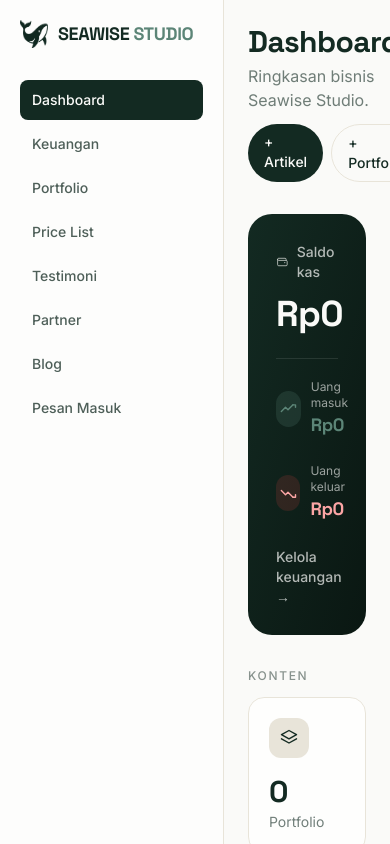
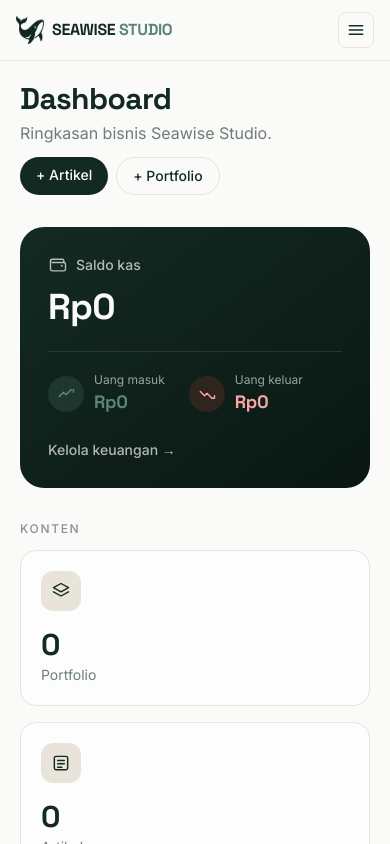
Before and after one commit to seawisecc/Seawise, a Next.js app: page /en/admin in a window 390 px wide. Shown: the top 844 px of the page. Built offline with nearby package versions, Linux system fonts and the light colour scheme; no server answers; the database is empty.

Commit message:
Admin responsif mobile

```diff
--- a/components/admin/AdminShell.tsx
+++ b/components/admin/AdminShell.tsx
@@ -2,7 +2,7 @@
 
 import Link from "next/link";
 import { usePathname, useRouter } from "next/navigation";
-import type { ReactNode } from "react";
+import { useState, type ReactNode } from "react";
 import { createClient } from "@/lib/supabase/client";
 import Logo from "@/components/Logo";
 import Wordmark from "@/components/Wordmark";
@@ -28,6 +28,7 @@ export default function AdminShell({
   const pathname = usePathname() || "";
   const router = useRouter();
   const base = `/${lang}/admin`;
+  const [open, setOpen] = useState(false);
 
   async function signOut() {
     const supabase = createClient();
@@ -36,10 +37,13 @@ export default function AdminShell({
     router.refresh();
   }
 
-  return (
-    <div className="flex min-h-screen bg-off-white">
-      <aside className="flex w-56 shrink-0 flex-col border-r border-warm-neutral bg-white/60 p-5">
-        <Link href={base} className="mb-8 flex items-center gap-2.5 text-forest-dark">
+  const nav = (
+    <>
+      <Link
+        href={base}
+        onClick={() => setOpen(false)}
+        className="mb-8 flex items-center gap-2.5 text-forest-dark"
+      >
         <Logo className="h-7 w-7" colorClass="text-forest-dark" />
         <Wordmark className="text-lg" />
       </Link>
@@ -47,13 +51,12 @@ export default function AdminShell({
       <nav className="flex flex-1 flex-col gap-1">
         {sections.map((s) => {
           const href = s.slug ? `${base}/${s.slug}` : base;
-            const active = s.slug
-              ? pathname.startsWith(href)
-              : pathname === base;
+          const active = s.slug ? pathname.startsWith(href) : pathname === base;
           return (
             <Link
               key={s.slug || "dashboard"}
               href={href}
+              onClick={() => setOpen(false)}
               className={`rounded-lg px-3 py-2.5 text-sm font-medium transition-colors ${
                 active
                   ? "bg-forest-dark text-off-white"
@@ -80,9 +83,55 @@ export default function AdminShell({
           Keluar
         </button>
       </div>
+    </>
+  );
+
+  return (
+    <div className="min-h-screen bg-off-white md:flex">
+      {/* Mobile top bar */}
+      <div className="sticky top-0 z-30 flex items-center justify-between border-b border-warm-neutral bg-off-white/90 px-4 py-3 backdrop-blur md:hidden">
+        <Link href={base} className="flex items-center gap-2 text-forest-dark">
+          <Logo className="h-7 w-7" colorClass="text-forest-dark" />
+          <Wordmark className="text-base" />
+        </Link>
+        <button
+          type="button"
+          aria-label="Menu"
+          onClick={() => setOpen(true)}
+          className="flex h-9 w-9 items-center justify-center rounded-lg border border-warm-neutral text-forest-dark"
+        >
+          <svg viewBox="0 0 24 24" className="h-5 w-5" fill="none" stroke="currentColor" strokeWidth="1.8" strokeLinecap="round">
+            <path d="M4 7h16M4 12h16M4 17h16" />
+          </svg>
+        </button>
+      </div>
+
+      {/* Sidebar: static on desktop, slide-in drawer on mobile */}
+      <aside
+        className={`fixed inset-y-0 left-0 z-50 flex w-64 flex-col border-r border-warm-neutral bg-white p-5 transition-transform duration-300 md:static md:z-auto md:w-56 md:translate-x-0 md:bg-white/60 ${
+          open ? "translate-x-0 shadow-2xl" : "-translate-x-full md:translate-x-0"
+        }`}
+      >
+        <button
+          type="button"
+          aria-label="Tutup menu"
+          onClick={() => setOpen(false)}
+          className="absolute right-4 top-4 text-forest-dark/50 md:hidden"
+        >
+          ✕
+        </button>
+        {nav}
       </aside>
 
-      <main className="flex-1 overflow-x-auto p-6 md:p-10">{children}</main>
+      {/* Mobile overlay */}
+      {open && (
+        <div
+          className="fixed inset-0 z-40 bg-forest-dark/40 backdrop-blur-sm md:hidden"
+          onClick={() => setOpen(false)}
+        />
+      )}
+
+      <main className="min-w-0 flex-1 p-5 md:p-10">{children}</main>
     </div>
   );
 }
--- a/components/admin/DashboardOverview.tsx
+++ b/components/admin/DashboardOverview.tsx
@@ -135,7 +135,7 @@ export default function DashboardOverview({ lang }: { lang: string }) {
               </p>
             </div>
           </div>
-          <span className="ml-auto self-center text-sm font-medium text-off-white/70">
+          <span className="w-full text-sm font-medium text-off-white/70 md:ml-auto md:w-auto md:self-center">
             Kelola keuangan →
           </span>
         </div>
--- a/components/admin/FinanceManager.tsx
+++ b/components/admin/FinanceManager.tsx
@@ -255,8 +255,8 @@ export default function FinanceManager() {
       </form>
 
       {/* Transaction list */}
-      <div className="mt-6 overflow-hidden rounded-2xl border border-warm-neutral bg-white shadow-sm">
-        <table className="w-full text-left text-sm">
+      <div className="mt-6 overflow-x-auto rounded-2xl border border-warm-neutral bg-white shadow-sm">
+        <table className="w-full min-w-[640px] text-left text-sm">
           <thead className="bg-warm-neutral/40 text-xs font-semibold uppercase tracking-wider text-forest-dark/50">
             <tr>
               <th className="px-5 py-3 font-semibold">Tanggal</th>
--- a/components/admin/LeadsTable.tsx
+++ b/components/admin/LeadsTable.tsx
@@ -50,8 +50,8 @@ export default function LeadsTable() {
         </p>
       )}
 
-      <div className="mt-6 overflow-hidden rounded-2xl border border-warm-neutral bg-white shadow-sm">
-        <table className="w-full text-left text-sm">
+      <div className="mt-6 overflow-x-auto rounded-2xl border border-warm-neutral bg-white shadow-sm">
+        <table className="w-full min-w-[640px] text-left text-sm">
           <thead className="bg-warm-neutral/40 text-xs font-semibold uppercase tracking-wider text-forest-dark/50">
             <tr>
               <th className="px-5 py-3 font-semibold">Tanggal</th>
--- a/components/admin/PartnerManager.tsx
+++ b/components/admin/PartnerManager.tsx
@@ -112,8 +112,8 @@ export default function PartnerManager() {
         </p>
       )}
 
-      <div className="mt-6 overflow-hidden rounded-2xl border border-warm-neutral bg-white shadow-sm">
-        <table className="w-full text-left text-sm">
+      <div className="mt-6 overflow-x-auto rounded-2xl border border-warm-neutral bg-white shadow-sm">
+        <table className="w-full min-w-[640px] text-left text-sm">
           <thead className="bg-warm-neutral/40 text-xs font-semibold uppercase tracking-wider text-forest-dark/50">
             <tr>
               <th className="px-5 py-3 font-semibold">Urutan</th>
--- a/components/admin/PortfolioManager.tsx
+++ b/components/admin/PortfolioManager.tsx
@@ -189,8 +189,8 @@ export default function PortfolioManager() {
       )}
 
       {/* List */}
-      <div className="mt-6 overflow-hidden rounded-2xl border border-warm-neutral bg-white shadow-sm">
-        <table className="w-full text-left text-sm">
+      <div className="mt-6 overflow-x-auto rounded-2xl border border-warm-neutral bg-white shadow-sm">
+        <table className="w-full min-w-[640px] text-left text-sm">
           <thead className="bg-warm-neutral/40 text-xs font-semibold uppercase tracking-wider text-forest-dark/50">
             <tr>
               <th className="px-5 py-3 font-semibold">Urutan</th>
--- a/components/admin/PostManager.tsx
+++ b/components/admin/PostManager.tsx
@@ -138,8 +138,8 @@ export default function PostManager() {
         </p>
       )}
 
-      <div className="mt-6 overflow-hidden rounded-2xl border border-warm-neutral bg-white shadow-sm">
-        <table className="w-full text-left text-sm">
+      <div className="mt-6 overflow-x-auto rounded-2xl border border-warm-neutral bg-white shadow-sm">
+        <table className="w-full min-w-[640px] text-left text-sm">
           <thead className="bg-warm-neutral/40 text-xs font-semibold uppercase tracking-wider text-forest-dark/50">
             <tr>
               <th className="px-5 py-3 font-semibold">Judul</th>
--- a/components/admin/PricingManager.tsx
+++ b/components/admin/PricingManager.tsx
@@ -114,8 +114,8 @@ export default function PricingManager() {
         </p>
       )}
 
-      <div className="mt-6 overflow-hidden rounded-2xl border border-warm-neutral bg-white shadow-sm">
-        <table className="w-full text-left text-sm">
+      <div className="mt-6 overflow-x-auto rounded-2xl border border-warm-neutral bg-white shadow-sm">
+        <table className="w-full min-w-[640px] text-left text-sm">
           <thead className="bg-warm-neutral/40 text-xs font-semibold uppercase tracking-wider text-forest-dark/50">
             <tr>
               <th className="px-5 py-3 font-semibold">Urutan</th>
--- a/components/admin/TestimonialManager.tsx
+++ b/components/admin/TestimonialManager.tsx
@@ -118,8 +118,8 @@ export default function TestimonialManager() {
         </p>
       )}
 
-      <div className="mt-6 overflow-hidden rounded-2xl border border-warm-neutral bg-white shadow-sm">
-        <table className="w-full text-left text-sm">
+      <div className="mt-6 overflow-x-auto rounded-2xl border border-warm-neutral bg-white shadow-sm">
+        <table className="w-full min-w-[640px] text-left text-sm">
           <thead className="bg-warm-neutral/40 text-xs font-semibold uppercase tracking-wider text-forest-dark/50">
             <tr>
               <th className="px-5 py-3 font-semibold">Urutan</th>
```
Lines whose indentation alone changed are shown as unchanged.
